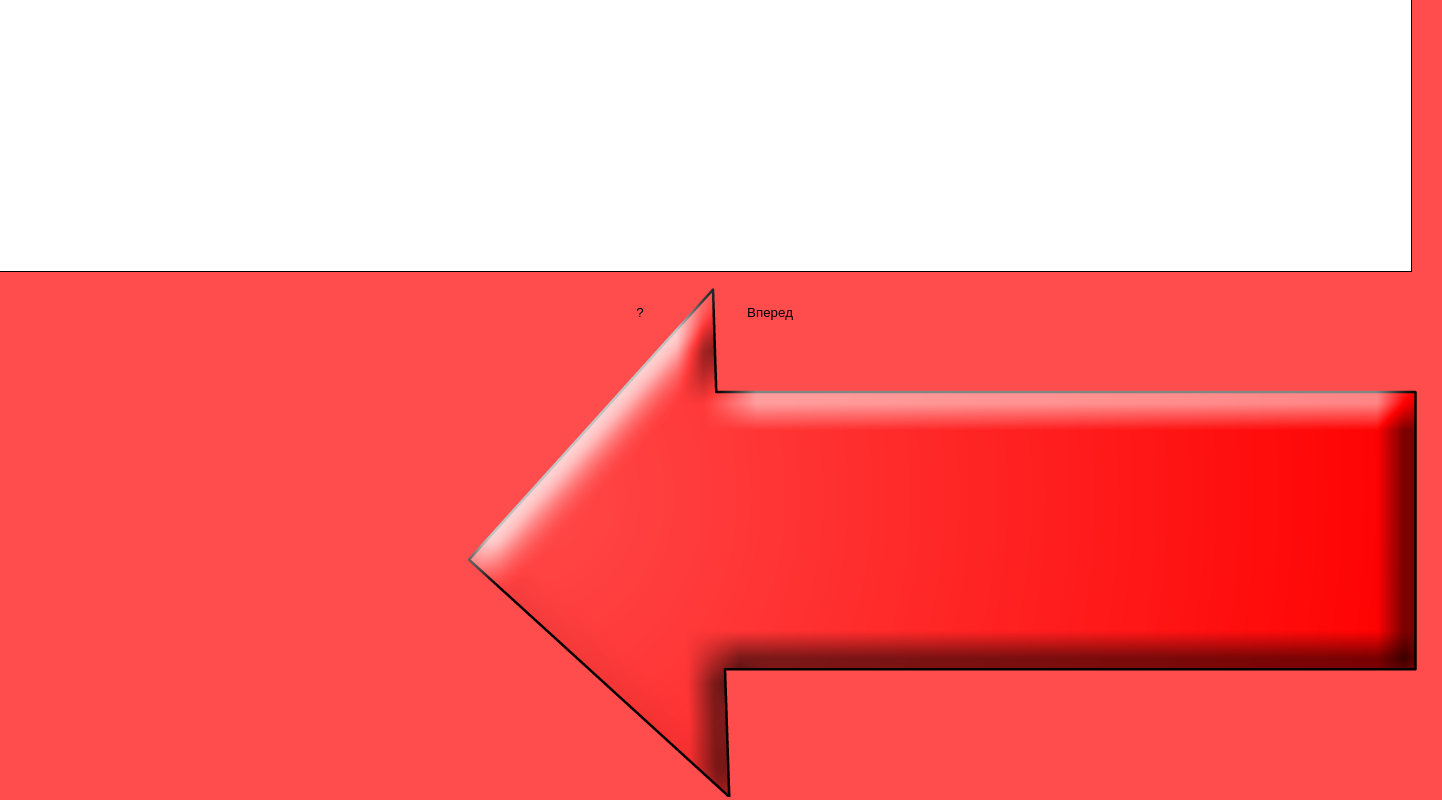
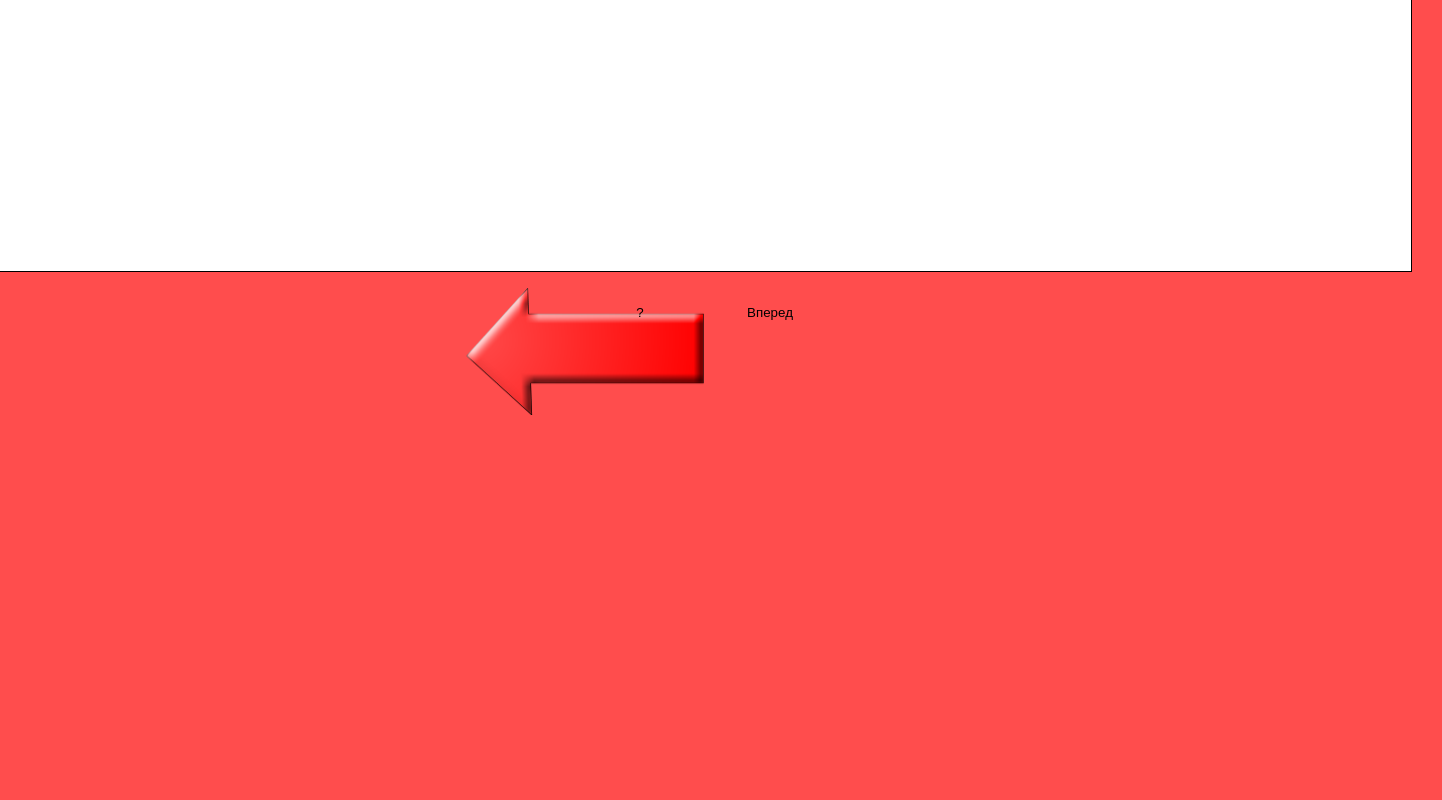
Before and after one commit to FlashloopzOfficial/Flashloopz, a plain HTML site: page index.html in a window 1280 px wide. Shown: the part 691-1491 px from the top of the page, 1442 px wide, since content can reach past the window. After the commit the page ends 1109 px from the top, so only its background shows below. Drawn offline with Linux system fonts and the light colour scheme.

Commit message:
Update index.html

```diff
--- a/index.html
+++ b/index.html
@@ -62,7 +62,7 @@ button {
         <!-- Панель управления -->
         <footer class="controls">
            <button type="button" onclick="alert('Кнопка с изображением нажата!')">
-  <img src="button_flashloopz.png" alt="кнопко1" style="width: 976px; height: 509px;">
+  <img src="button_flashloopz.png" alt="кнопко1" style="width: 244px; height: 127px;">
 </button>
             <button class="btn-help">?</button>
             <button class="btn-next">Вперед</button>
```
